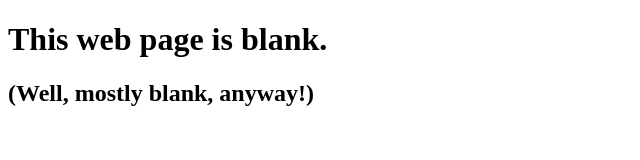
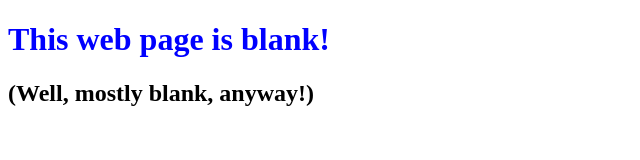
Before and after one commit to tballard001/0main_openSAP_repo, a plain HTML site: page index.html in a window 1280 px wide. Shown: the whole page, without its empty margins (0-640 px from the left). Drawn offline with Linux system fonts and the light colour scheme.

Commit message:
added header blue color

```diff
--- a/index.html
+++ b/index.html
@@ -5,6 +5,7 @@
 		<title> An Epmpty Web Page</title>
 	</head>
 	<body>
-		<h1>This web page is blank.</h1>
+		<h1 style = "color: Blue">This web page is blank!</h1>
 		<h2>(Well, mostly blank, anyway!)</h2>
 	</body>
+</html>
```
